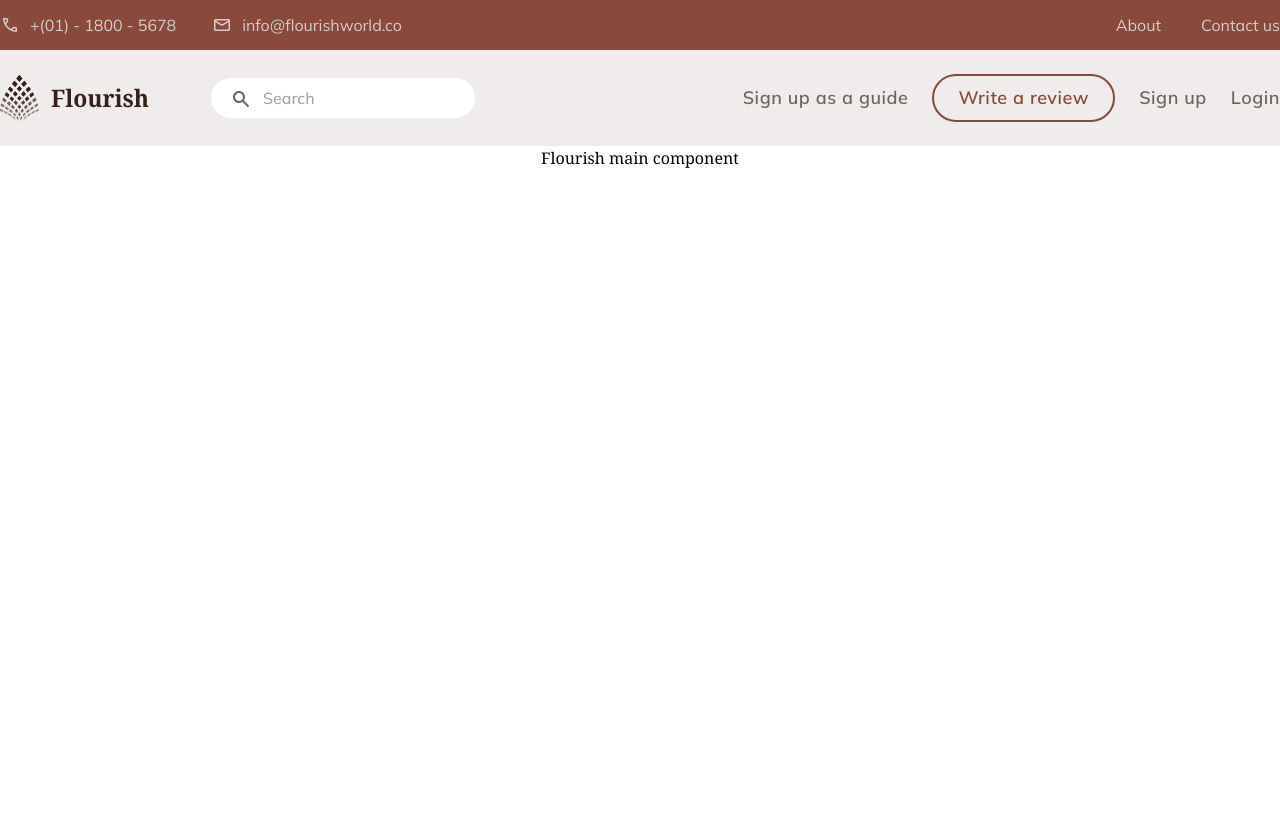
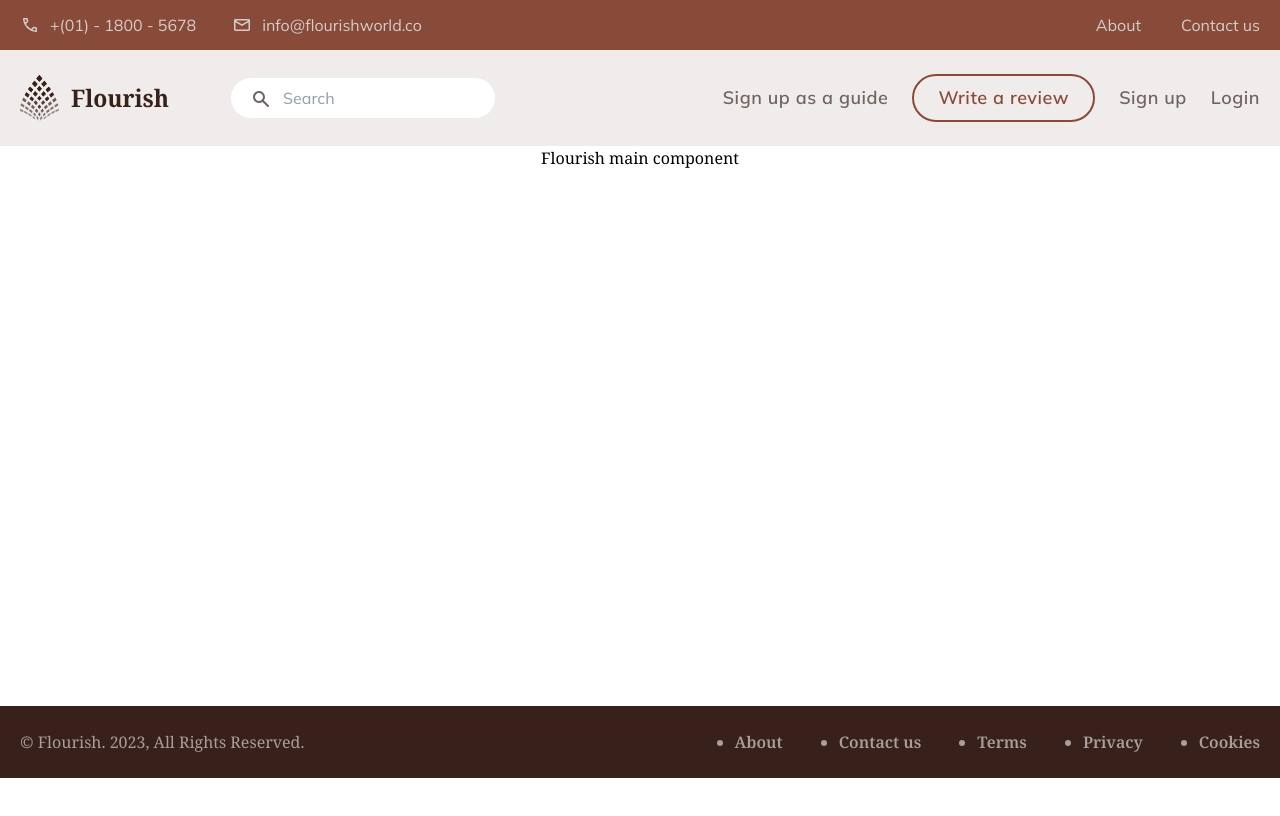
Before and after one commit to ashikrahman-dev/flourish, a Next.js app: page / in a window 1280 px wide. Shown: the top 816 px of the page. Built offline with nearby package versions, Linux system fonts and the light colour scheme.

Commit message:
Adding Footer component

```diff
--- a/src/app/components/Footer/index.jsx
+++ b/src/app/components/Footer/index.jsx
@@ -1,9 +1,42 @@
+import Link from "next/link";
 import React from "react";
 
 export default function Footer() {
+    const currentYear = new Date().getFullYear();
+
     return (
         <>
-            <h3>Footer Components</h3>
+            <footer className="bg-dark_1 py-6 text-dark_4 px-5">
+                <div className="container mx-auto flex justify-between">
+                    {/* Copyright text */}
+                    <div className="">
+                        © Flourish. {currentYear}, All Rights Reserved.
+                    </div>
+                    {/* Copyright text */}
+
+                    {/* Footer menu */}
+                    <div className="">
+                        <ul className=" text-base font-semibold flex list-disc gap-14">
+                            <li>
+                                <Link href={"/"}>About</Link>
+                            </li>
+                            <li>
+                                <Link href={"/"}>Contact us</Link>
+                            </li>
+                            <li>
+                                <Link href={"/"}>Terms</Link>
+                            </li>
+                            <li>
+                                <Link href={"/"}>Privacy</Link>
+                            </li>
+                            <li>
+                                <Link href={"/"}>Cookies</Link>
+                            </li>
+                        </ul>
+                    </div>
+                    {/* Footer menu */}
+                </div>
+            </footer>
         </>
     );
 }
--- a/src/app/components/Navbar/index.jsx
+++ b/src/app/components/Navbar/index.jsx
@@ -9,7 +9,7 @@ export default function Navbar() {
         <>
             <section className="">
                 {/* Topbar - Start */}
-                <div className="bg-primary py-[13px] flex">
+                <div className="bg-primary py-[13px] flex px-5">
                     <div className="container mx-auto font-mulish flex justify-between">
                         <div className="topbar-contact-info text-dark_5 flex gap-9 text-base">
                             <Link
@@ -61,7 +61,7 @@ export default function Navbar() {
                 </div>
                 {/* Topbar - Start */}
                 {/* Navbar menu -/start */}
-                <nav className="bg-dark_6 py-6">
+                <nav className="bg-dark_6 py-6 px-5">
                     <div className="container mx-auto font-mulish flex justify-between items-center">
                         <div className="logo-search-area flex align-middle items-center gap-[60px]">
                             <Link href={"/"} className="logo">
--- a/src/app/layout.js
+++ b/src/app/layout.js
@@ -1,3 +1,4 @@
+import Footer from "./components/Footer";
 import Navbar from "./components/Navbar";
 import "./globals.css";
 import { Mulish, Noto_Serif } from "next/font/google";
@@ -29,6 +30,7 @@ export default function RootLayout({ children }) {
             <body className=" font-noto_serif">
                 <Navbar />
                 {children}
+                <Footer />
             </body>
         </html>
     );
--- a/src/app/page.js
+++ b/src/app/page.js
@@ -1,6 +1,6 @@
 export default function Home() {
     return (
-        <main className="flex min-h-screen flex-col items-center justify-between">
+        <main className="flex min-h-[70vh] h-full flex-col items-center justify-between">
             <h2>Flourish main component</h2>
         </main>
     );
```
